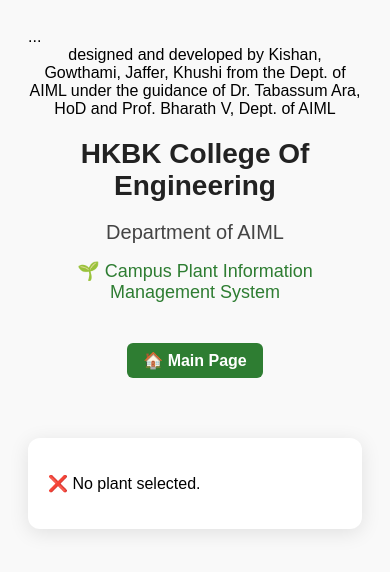
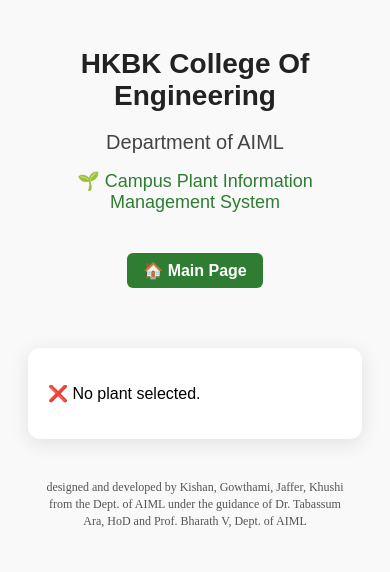
Before and after one commit to departmentofaimlhkbk-boop/smart-botany, a plain HTML site: page plant.html in a window 390 px wide. Drawn offline with nearby package versions, Linux system fonts and the light colour scheme.

Commit message:
Update plant.html

```diff
--- a/plant.html
+++ b/plant.html
@@ -54,7 +54,7 @@
       transform: scale(1.05);
     }
 
-    /* New header styles */
+    /* ✅ Header styles */
     .page-header {
       text-align: center;
       margin: 20px auto 30px auto;
@@ -73,7 +73,7 @@
     .project-title {
       font-size: 18px;
       font-weight: normal;
-      color: #2e7d32; /* green like plant icon */
+      color: #2e7d32;
       margin-top: 5px;
     }
 
@@ -95,20 +95,27 @@
     .main-page-container {
       text-align: center;
     }
+
+    /* ✅ Credits footer */
+    .credits {
+      text-align: center;
+      font-family: "Times New Roman", Times, serif;
+      font-size: 13px;
+      color: #555;
+      margin: 30px 15px 10px 15px;
+      line-height: 1.4;
+    }
+
+    @media (max-width: 768px) {
+      .credits {
+        font-size: 12px;
+        margin: 20px 10px;
+      }
+    }
   </style>
 </head>
-    ...
-  <div id="plant-list"></div>
-
-  <footer class="credits">
-    designed and developed by Kishan, Gowthami, Jaffer, Khushi from the Dept. of AIML
-    under the guidance of Dr. Tabassum Ara, HoD and Prof. Bharath V, Dept. of AIML
-  </footer>
-</body>
-</html>
-
 <body>
-  <!-- ✅ Header section (already there) -->
+  <!-- ✅ Header section -->
   <header class="page-header">
     <h1 class="main-title">HKBK College Of Engineering</h1>
     <h2 class="sub-title">Department of AIML</h2>
@@ -124,6 +131,12 @@
     Loading plant details...
   </div>
 
+  <!-- ✅ Credits Section -->
+  <footer class="credits">
+    designed and developed by Kishan, Gowthami, Jaffer, Khushi from the Dept. of AIML
+    under the guidance of Dr. Tabassum Ara, HoD and Prof. Bharath V, Dept. of AIML
+  </footer>
+
   <!-- Scripts: Supabase first, then config.js, then plant.js -->
   <script src="https://cdn.jsdelivr.net/npm/@supabase/supabase-js"></script>
   <script src="config.js"></script>
```
